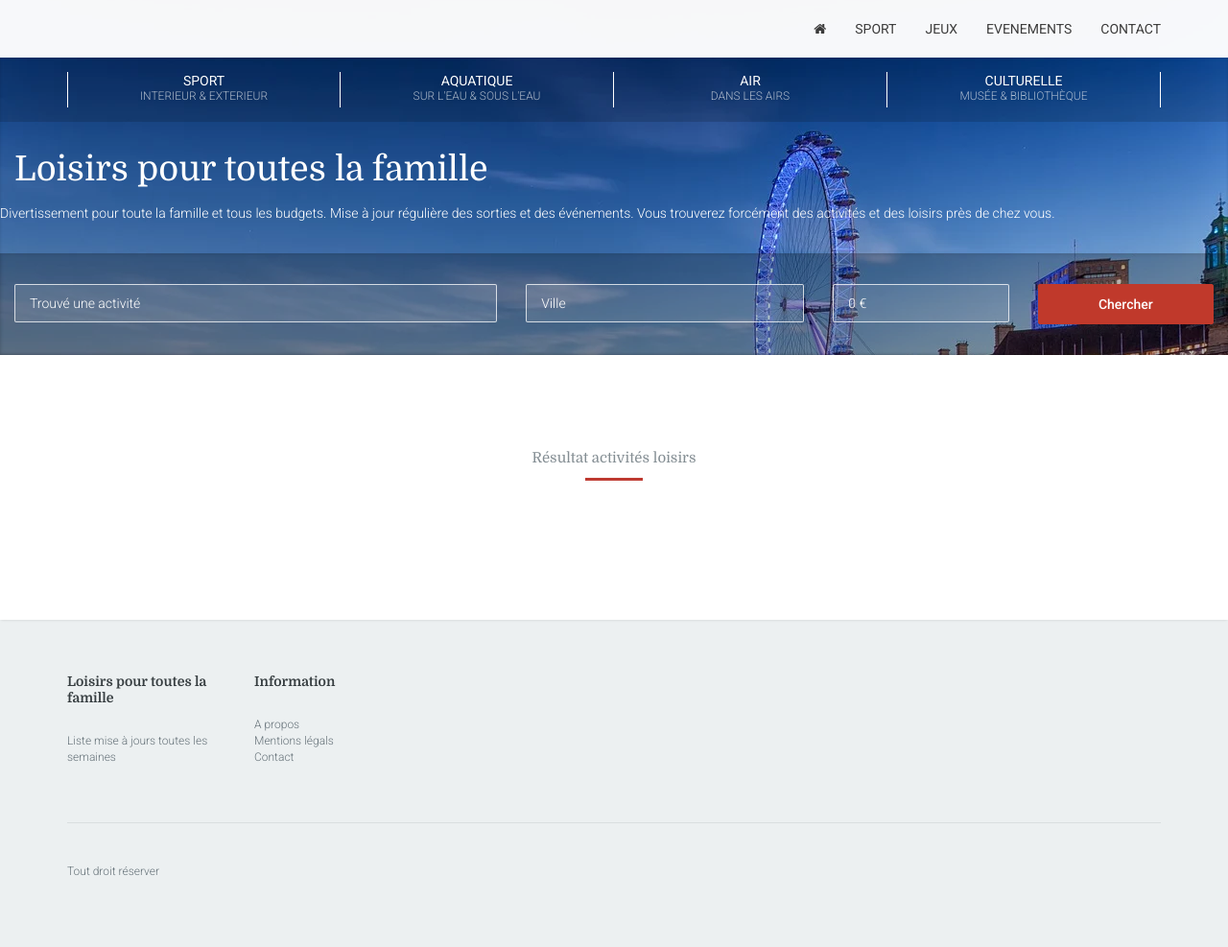
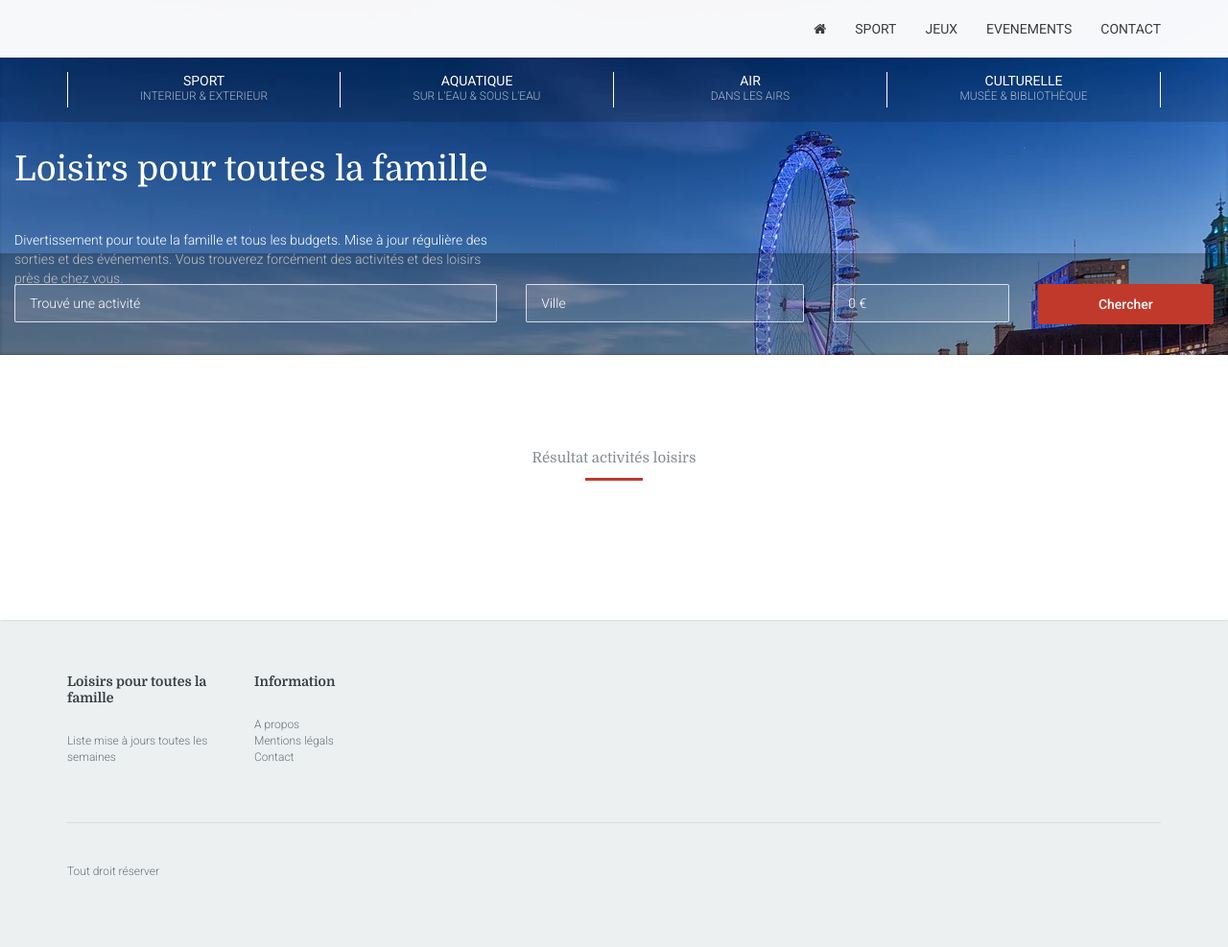
Before and after one commit to ljamel/graphql-symfony-website-cadito, a Symfony app: template templates/page/cat.html.twig in a window 1280 px wide. Shown: the whole page at 96% size. Run offline with Twig, Linux system fonts and the light colour scheme; the template is opened without the code that fills it, so the values that code supplies are empty; some libraries are stand-ins or nearby versions.

Commit message:
text head

```diff
--- a/templates/base.html.twig
+++ b/templates/base.html.twig
@@ -177,7 +177,7 @@
         </div><!-- .header-row -->
 
         <h1 class="white col-md-12">Loisirs pour toutes la famille</h1>
-        <p>Divertissement pour toute la famille et tous les budgets. Mise à jour régulière des sorties et des événements. Vous trouverez forcément des activités et des loisirs près de chez vous.</p>
+        <p class="white col-md-5">Divertissement pour toute la famille et tous les budgets. Mise à jour régulière des sorties et des événements. Vous trouverez forcément des activités et des loisirs près de chez vous.</p>
 
         <div class="booking-row content-padding-xs">
             <div class="col-md-12">
```
